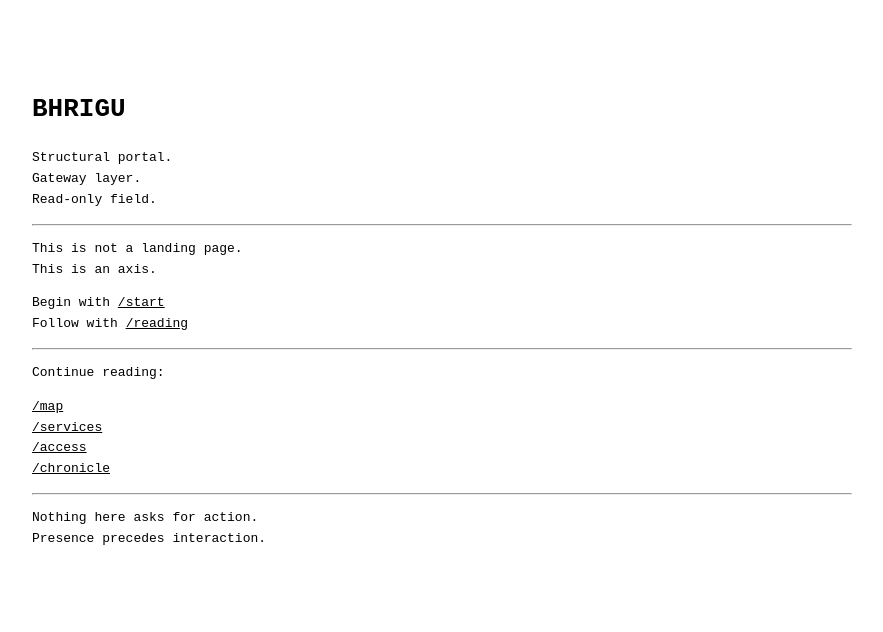
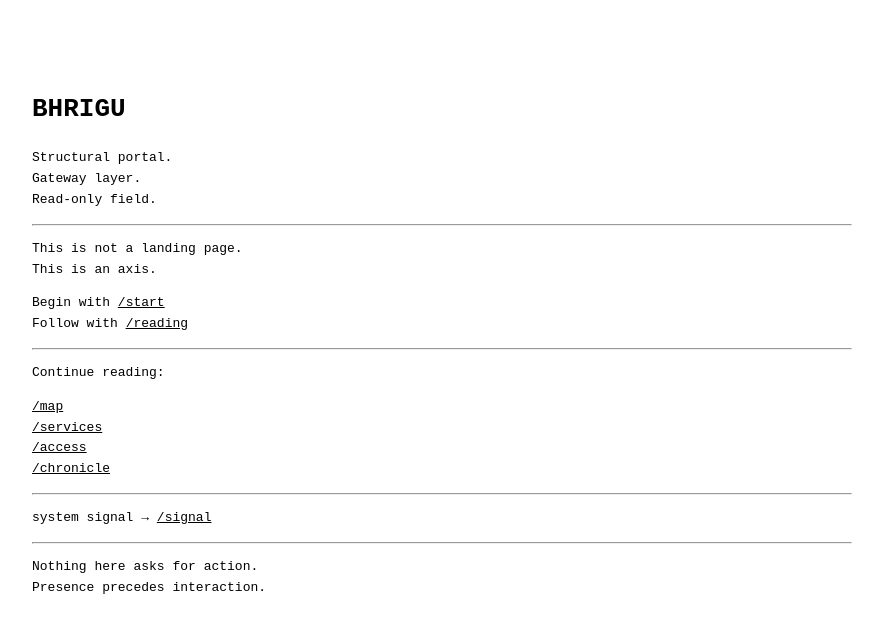
Before and after one commit to AiBhrigu/bhrigu-portal, a Next.js app: page / in a window 1280 px wide. Shown: the top 632 px of the page, without its empty margins (40-923 px from the left). Built offline with nearby package versions, Linux system fonts and the light colour scheme.

Commit message:
portal: link system signal from homepage

```diff
--- a/pages/index.js
+++ b/pages/index.js
@@ -1,18 +1,8 @@
 export default function Home() {
-  const linkStyle = {
-    color: "inherit",
-    textDecoration: "underline"
-  };
+  const linkStyle = { color: "inherit", textDecoration: "underline" };
 
   return (
-    <main
-      style={{
-        padding: "4rem",
-        fontFamily: "monospace",
-        lineHeight: "1.6",
-        maxWidth: "820px"
-      }}
-    >
+    <main style={{ padding: "4rem", fontFamily: "monospace", lineHeight: "1.6", maxWidth: "820px" }}>
       <h1>BHRIGU</h1>
 
       <p>
@@ -49,6 +39,12 @@ export default function Home() {
       <hr />
 
       <p>
+        system signal → <a href="/signal" style={linkStyle}>/signal</a>
+      </p>
+
+      <hr />
+
+      <p>
         Nothing here asks for action.<br />
         Presence precedes interaction.
       </p>
```
